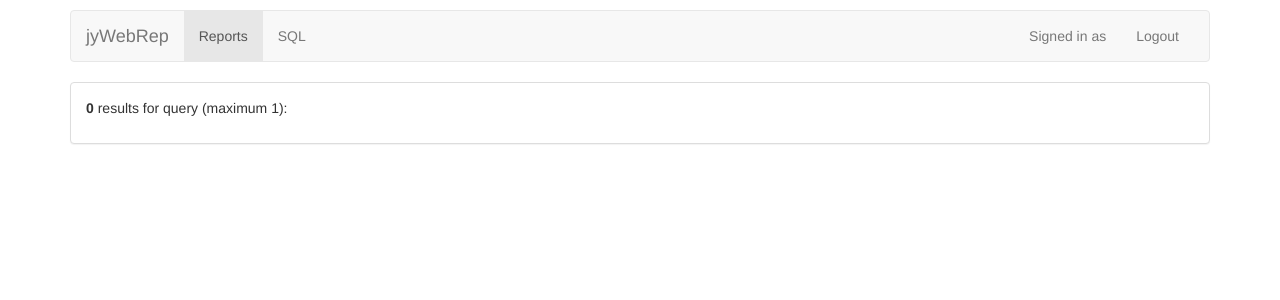
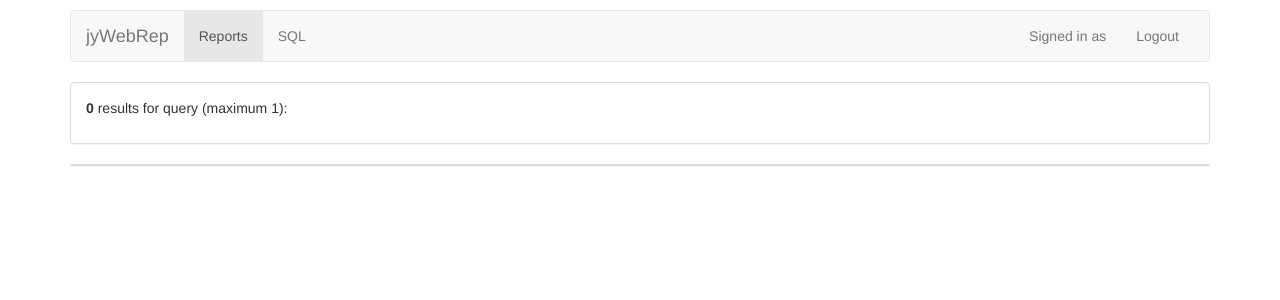
Before and after one commit to fopina/pipwebrep, a Flask app: template src/templates/query.html in a window 1280 px wide. Shown: the top 300 px of the page. Run offline with Flask 2, Linux system fonts and the light colour scheme; the template is opened without the code that fills it, so the values that code supplies are empty; the visitor is signed in with stand-in values (Sample User, id 1).

Commit message:
cosmetic again

```diff
--- a/src/templates/query.html
+++ b/src/templates/query.html
@@ -8,9 +8,9 @@
 			<p><i>{{ query }}</i></p>
 		</div>
 	</div>
-
+	<div class="panel panel-default" style="overflow: auto">
 		<!-- Table -->
-		<table class="table table-condensed table-bordered">
+		<table class="table table-condensed">
 			<tr>
 				{% for header in headers %}
 				<th>{{ header }}</th>
@@ -24,5 +24,5 @@
 			</tr>
 			{% endfor %}
 		</table>
-
+	</div>
 {% endblock %}
```
